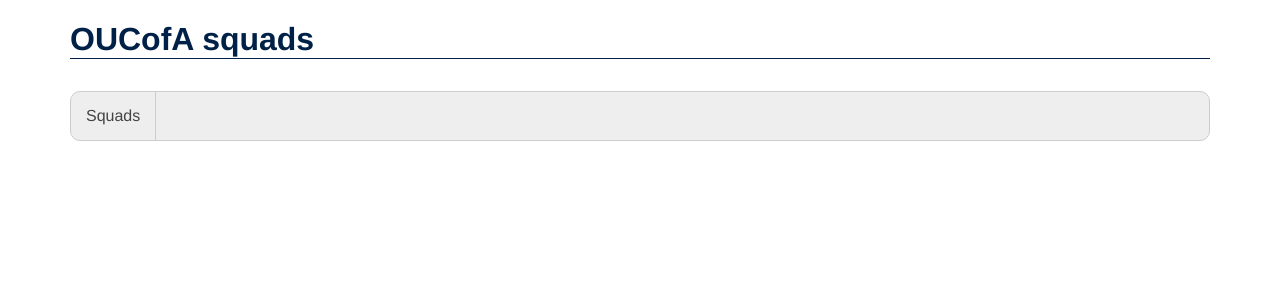
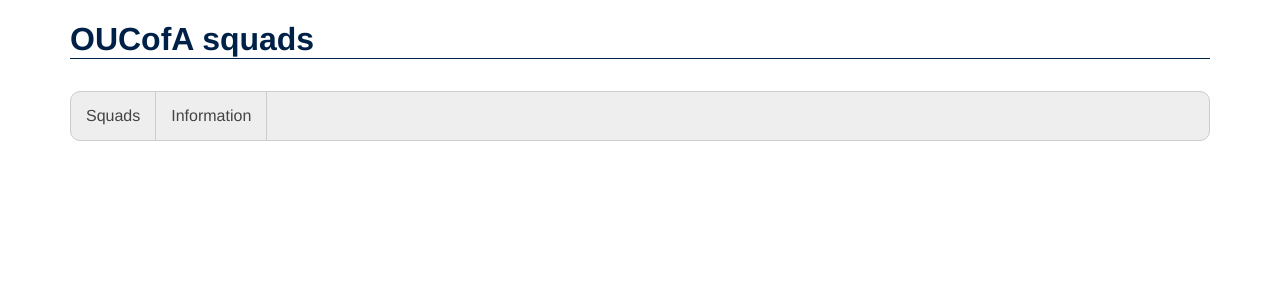
Before and after one commit to mjtamlyn/squads, a Django app: page /squads/ in a window 1280 px wide. Shown: the top 300 px of the page. Run offline with Django 3.2, Linux system fonts and the light colour scheme; data that the repository does not hold is empty; some libraries are stand-ins or nearby versions.

Commit message:
Add information page.
Fixes #6.

```diff
--- a/sass/_nav.sass
+++ b/sass/_nav.sass
@@ -12,7 +12,7 @@ nav
     padding: 0
 
   li
-    display: inline-block
+    float: left
     margin: 0
     border-right: 1px solid $grey
 
--- a/sass/base.sass
+++ b/sass/base.sass
@@ -4,7 +4,7 @@
 @import 'layout'
 @import 'typography'
 @import 'forms'
-@import nav
+@import 'nav'
 
 .session,
 .score,
--- a/squads/templates/base.html
+++ b/squads/templates/base.html
@@ -21,6 +21,7 @@
                     <nav>
                         <ul>
                             <li><a href="{% url 'squads' %}">Squads</a></li>
+                            <li><a href="{% url 'information' %}">Information</a></li>
                         </ul>
                     </nav>
                 </div>
--- a/squads/urls.py
+++ b/squads/urls.py
@@ -8,6 +8,7 @@ urlpatterns = patterns('',
     url('^$', views.Home.as_view(), name='home'),
 
     url('^squads/$', views.SquadList.as_view(), name='squads'),
+    url('^information/$', views.Information.as_view(), name='information'),
 
     url('^sessions/$', views.SessionList.as_view(), name='session-list'),
     url('^sessions/add/$', views.SessionAdd.as_view(), name='session-add'),
--- a/squads/views.py
+++ b/squads/views.py
@@ -8,7 +8,7 @@ from django.views.generic import TemplateView, ListView, DetailView, CreateView,
 from braces.views import LoginRequiredMixin, StaffuserRequiredMixin
 
 from .forms import ScoreForm, SessionLogForm, CoachNoteForm, VideoForm
-from .models import Score, SessionLog, Squad, User, CoachNote, Video
+from .models import TrainingCategory, Score, SessionLog, Squad, User, CoachNote, Video
 
 
 class Home(LoginRequiredMixin, TemplateView):
@@ -22,6 +22,13 @@ class Home(LoginRequiredMixin, TemplateView):
         context['scores'] = Score.objects.filter(user=self.request.user).order_by('-date')[:5]
         context['videos'] = Video.objects.filter(subject=self.request.user).order_by('-date')[:3]
         return context
+
+
+class Information(LoginRequiredMixin, ListView):
+    template_name = 'information.html'
+
+    def get_queryset(self):
+        return TrainingCategory.objects.prefetch_related('trainingtype_set')
 
 
 class SquadList(LoginRequiredMixin, ListView):
--- a/static/css/base.css
+++ b/static/css/base.css
@@ -238,7 +238,7 @@ nav ul {
   padding: 0;
 }
 nav li {
-  display: inline-block;
+  float: left;
   margin: 0;
   border-right: 1px solid #cccccc;
 }
```
Also changed, not shown: squads/templates/information.html (added, +17 -0 lines).
